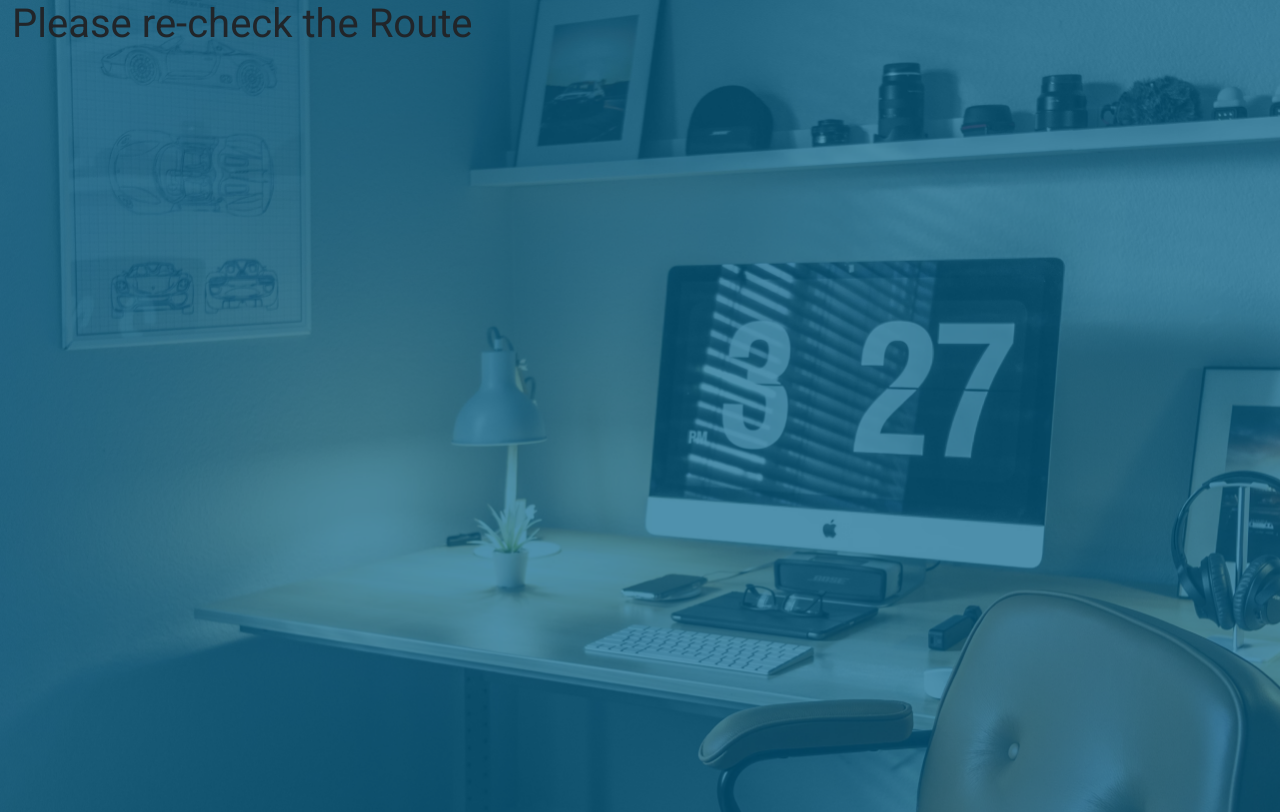
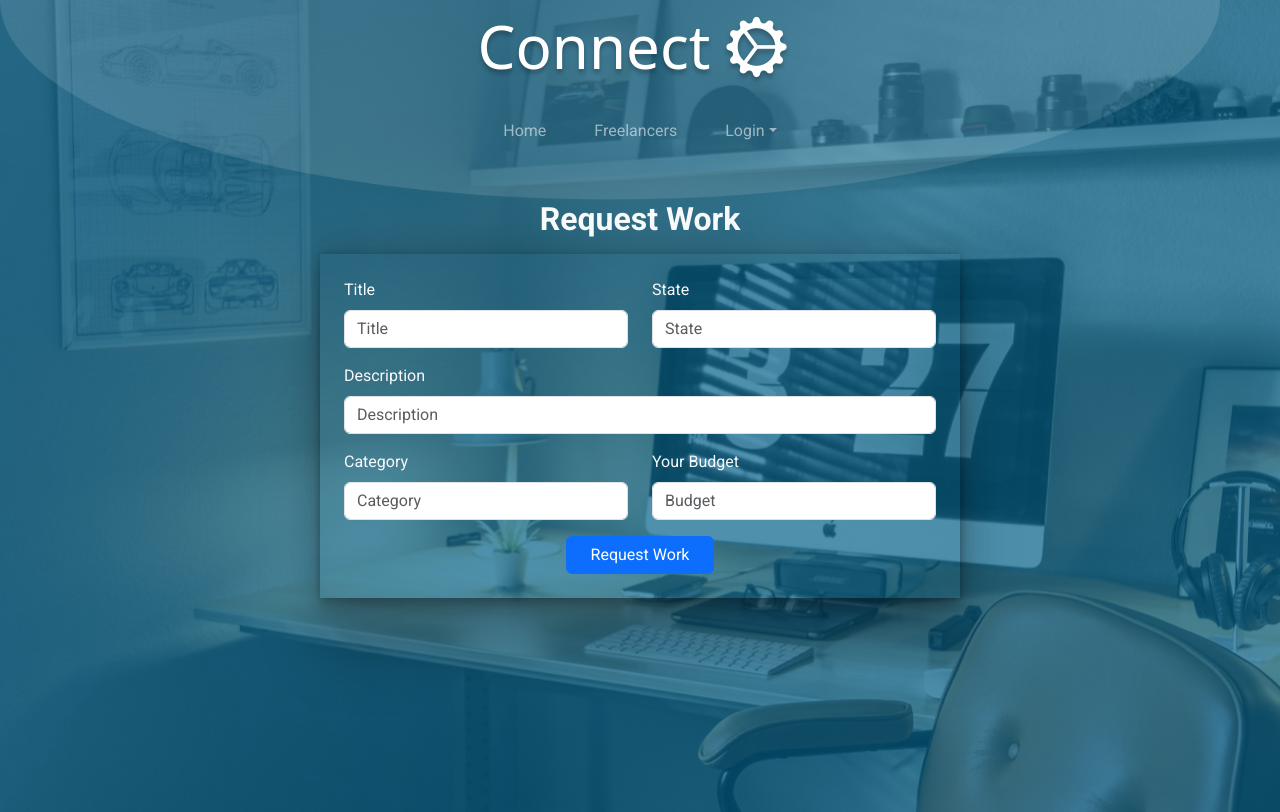
Before and after one commit to AnandRPSICS/Marketplace_freelancers_Frontend, a React (Create React App) app: page /user-request in a window 1280 px wide. Shown: the top 812 px of the page. Built offline with nearby package versions, Linux system fonts and the light colour scheme.

Commit message:
request form created

```diff
--- a/src/App.js
+++ b/src/App.js
@@ -11,12 +11,13 @@ import ViewAllFreelancers from "./Pages/User/ViewAllFreelancers/ViewAllFreelance
 import DetailedViewFreelancers from "./Pages/User/DetailedViewFreelancers/DetailedViewFreelancers";
 
 import Payment from "./Pages/User/payment/Payment";
+import UserRequest from "./Pages/User/userRequest/userRequest";
 
 import Testing from "./testing";
 
 function App() {
   return (
-    <div className='container-fluid bg-hero m-auto w-100'>
+    <div className='container-fluid bg-hero m-auto ' style={{padding: 0}}>
 
       <BrowserRouter>
         <Routes>
@@ -24,6 +25,7 @@ function App() {
           <Route path="/" element={<Home />} />
           <Route path="/user-login" element={<User_login />} />
           <Route path="/user-register" element={<User_register />} />
+          <Route path="/user-request" element={<UserRequest />} />
           <Route path="/user-forgot-password" element={<Forgot_password />} />
 
           <Route path="/view-all-freelancers" element={<ViewAllFreelancers />} />
--- a/src/Pages/Common/Navbar/navbar.js
+++ b/src/Pages/Common/Navbar/navbar.js
@@ -2,11 +2,11 @@ import React from "react";
 import "./navbar.css";
 import { Link } from "react-router-dom";
 import { useNavigate } from "react-router-dom";
-import { useSelector , useDispatch} from "react-redux";
-import {logoutSuccess} from "../../../redux/slices/authSlice";
+import { useSelector, useDispatch } from "react-redux";
+import { logoutSuccess } from "../../../redux/slices/authSlice";
 function Navbar() {
   const navigate = useNavigate();
-  const { isUserLoggedIn, userData, userId } = useSelector(
+  const { isUserLoggedIn, userData, userType, userId } = useSelector(
     (state) => state.auth
   );
   const dispatch = useDispatch();
@@ -27,8 +27,11 @@ function Navbar() {
 
   const handleLogout = () => {
     dispatch(logoutSuccess());
-    navigate('user-login')
-  }
+    navigate("user-login");
+  };
+  const redirectUserRequest = () => [
+    navigate("/user-request"),
+  ]
 
   return (
     <div className="container-fluid bg-connect ">
@@ -58,8 +61,13 @@ function Navbar() {
                 <p className="nav-link">Home</p>
               </li>
               <li className="nav-item m-3" onClick={redirectFreelancer}>
-                <p className="nav-link">Freelancer</p>
+                <p className="nav-link">Freelancers</p>
               </li>
+              {userType === "user" && (
+                <li style={{cursor: "pointer"}} className="nav-item m-3" onClick={redirectUserRequest}>
+                  <p className="nav-link">Request</p>
+                </li>
+              )}
 
               {isUserLoggedIn ? (
                 <>
@@ -69,7 +77,11 @@ function Navbar() {
                   </li>
                   <li className="nav-item m-3 ">
                     {/* <p className="nav-link">Profile</p> */}
-                    <p onClick={handleLogout} style={{cursor: "pointer"}} className="nav-link text-danger fw-bold">
+                    <p
+                      onClick={handleLogout}
+                      style={{ cursor: "pointer" }}
+                      className="nav-link text-danger fw-bold"
+                    >
                       Logout
                     </p>
                   </li>
--- /dev/null
+++ b/src/Pages/User/userRequest/userRequest.jsx
@@ -0,0 +1,98 @@
+import Navbar from "../../Common/Navbar/navbar";
+import { useState } from "react";
+import Button from "react-bootstrap/Button";
+import Col from "react-bootstrap/Col";
+import Form from "react-bootstrap/Form";
+import InputGroup from "react-bootstrap/InputGroup";
+import Row from "react-bootstrap/Row";
+import "./userRequest.css";
+import Footer from "../../Common/Footer/footer";
+const UserRequest = () => {
+  const [validated, setValidated] = useState(false);
+  const [requestData, setRequestData] = useState({
+    userId: "",
+    title: "",
+    description: "",
+    budget: "",
+    category: "",
+  });
+  const handleSubmit = (event) => {
+    const form = event.currentTarget;
+    event.preventDefault();
+    event.stopPropagation();
+
+
+    setValidated(true);
+  };
+
+  return (
+    <>
+      <div>
+        <Navbar />
+        <h2 className="text-center text-light mb-3 fw-bold">Request Work</h2>
+        <Form
+          style={{
+            boxShadow:
+              "rgba(0, 0, 0, 0.25) 0px 54px 55px, rgba(0, 0, 0, 0.12) 0px -12px 30px, rgba(0, 0, 0, 0.12) 0px 4px 6px, rgba(0, 0, 0, 0.17) 0px 12px 13px, rgba(0, 0, 0, 0.09) 0px -3px 5px",
+          }}
+          className="w-50 p-4 mx-auto text-light"
+          noValidate
+          validated={validated}
+          onSubmit={handleSubmit}
+        >
+          <Row className="mb-3">
+            <Form.Group as={Col} md="6" controlId="validationCustom03">
+              <Form.Label>Title</Form.Label>
+              <Form.Control type="text" placeholder="Title" required />
+              <Form.Control.Feedback type="invalid" className="text-light">
+                Please provide a valid title.
+              </Form.Control.Feedback>
+            </Form.Group>
+            <Form.Group as={Col} md="6">
+              <Form.Label>State</Form.Label>
+              <Form.Control type="text" placeholder="State" required />
+              <Form.Control.Feedback type="invalid" className="text-light">
+                Please provide a valid state.
+              </Form.Control.Feedback>
+            </Form.Group>
+          </Row>
+          <Row>
+            <Form.Group as={Col} md="12">
+              <Form.Label>Description</Form.Label>
+              <Form.Control type="text" placeholder="Description" required />
+              <Form.Control.Feedback type="invalid" className="text-light">
+                Tell us more about your requested work.
+              </Form.Control.Feedback>
+            </Form.Group>
+          </Row>
+
+          <Row className="mb-3 mt-3">
+            <Form.Group as={Col} md="6">
+              <Form.Label>Category</Form.Label>
+              <Form.Control type="text" placeholder="Category" required />
+              <Form.Control.Feedback type="invalid" className="text-light">
+                Please provide a valid Categor.
+              </Form.Control.Feedback>
+            </Form.Group>
+            <Form.Group as={Col} md="6">
+              <Form.Label>Your Budget</Form.Label>
+              <Form.Control type="number" placeholder="Budget" required />
+              <Form.Control.Feedback type="invalid" className="text-light">
+                Please provide your maximum budget for thiw work.
+              </Form.Control.Feedback>
+            </Form.Group>
+          </Row>
+          <div className="d-flex justify-content-center">
+            <Button className="mx-auto w-25" type="submit">
+              Request Work
+            </Button>
+          </div>
+        </Form>
+      </div>
+      <div style={{ marginTop: "400px" }}>
+        <Footer />
+      </div>
+    </>
+  );
+};
+export default UserRequest;
--- a/src/redux/store.js
+++ b/src/redux/store.js
@@ -6,4 +6,5 @@ const store = configureStore({
         auth: authReducer
     }
 })
+
 export {store};
```
Also changed, not shown: src/Pages/User/userRequest/userRequest.css (added).
